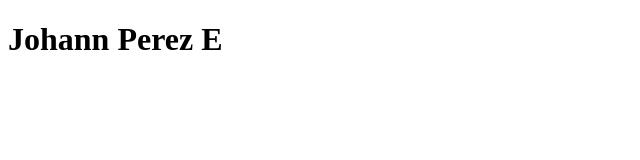
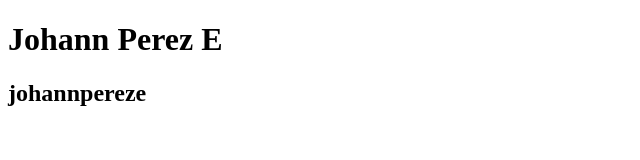
Before and after one commit to johannpereze/ytchannel, a website built with webpack: page public/index.html in a window 1280 px wide. Shown: the whole page, without its empty margins (0-640 px from the left). Built offline with nearby package versions, Linux system fonts and the light colour scheme.

Commit message:
agrego un h2

```diff
--- a/public/index.html
+++ b/public/index.html
@@ -8,5 +8,6 @@
 </head>
 <body>
     <h1>Johann Perez E</h1>
+    <h2>johannpereze</h2>
 </body>
 </html>
```
